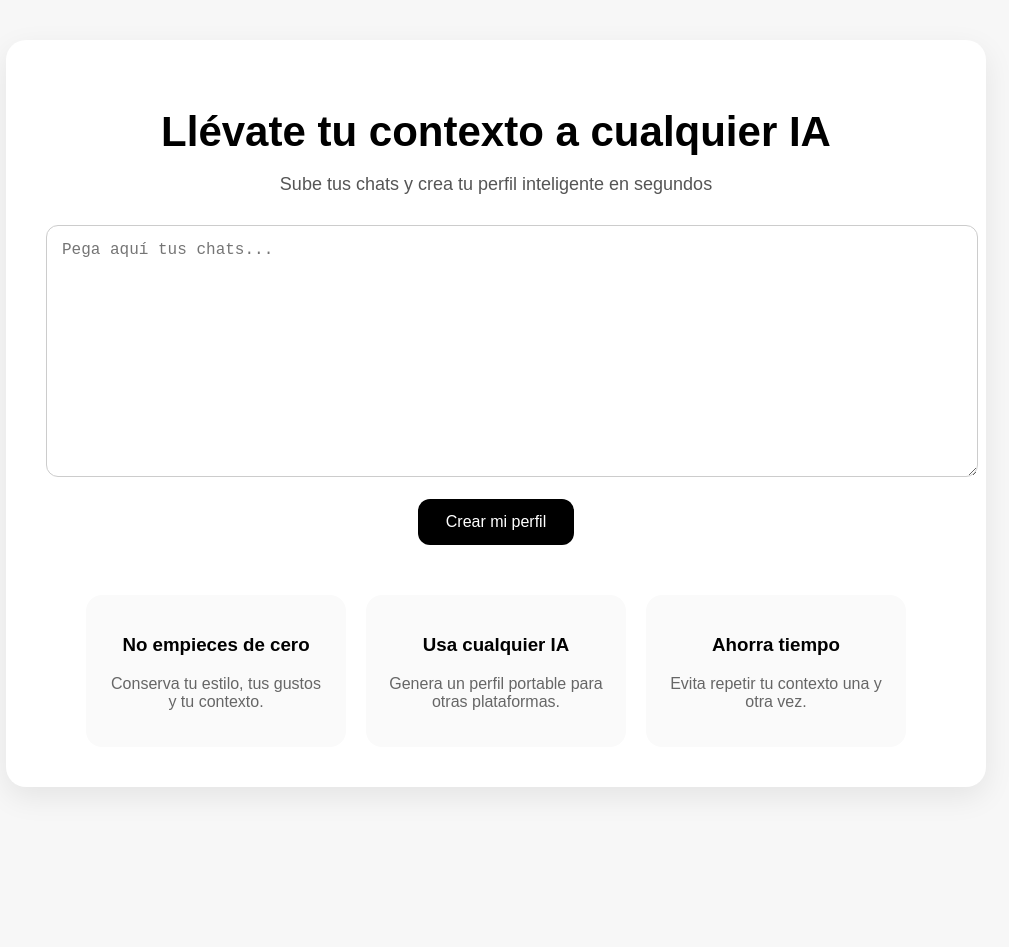
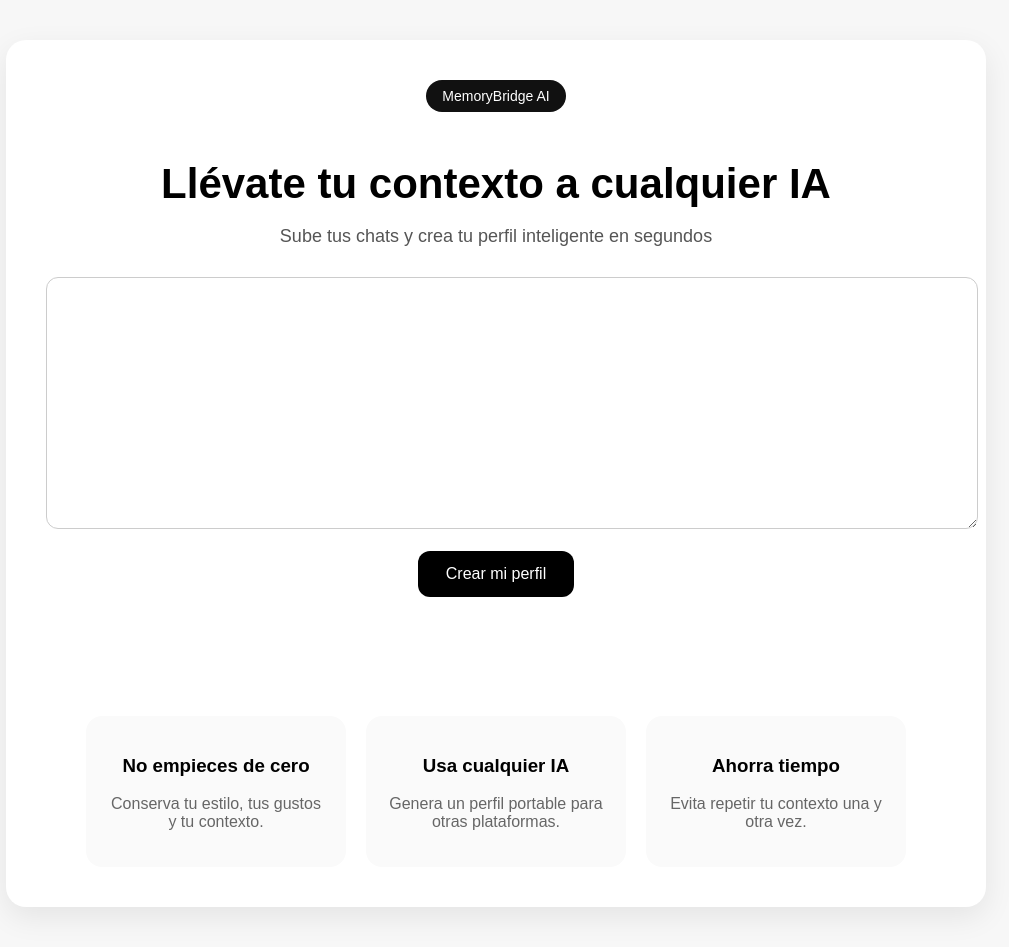
Before and after one commit to nnunezoficial-code/memorybridge, a plain HTML site: page index.html in a window 1280 px wide. Shown: the whole page, without its empty margins (144-1153 px from the left). Before the commit the page ends 827 px from the top, so only its background shows below. Drawn offline with Linux system fonts and the light colour scheme.

Commit message:
Update index.html

```diff
--- a/index.html
+++ b/index.html
@@ -2,27 +2,49 @@
 <html lang="es">
 <head>
   <meta charset="UTF-8">
-  <title>MemoryBridge</title>
+  <title>MemoryBridge AI</title>
 </head>
+
 <body style="font-family: Arial, sans-serif; background: #f7f7f7; margin: 0; padding: 0;">
+
   <div style="max-width: 900px; margin: 40px auto; background: white; padding: 40px; border-radius: 20px; box-shadow: 0 10px 30px rgba(0,0,0,0.08); text-align: center;">
 
-    <h1 style="font-size: 42px; margin-bottom: 10px;">Llévate tu contexto a cualquier IA</h1>
+    <!-- Logo / Nombre -->
+    <div style="display:inline-block; background:#111; color:white; padding:8px 16px; border-radius:999px; font-size:14px; margin-bottom:20px;">
+      MemoryBridge AI
+    </div>
+
+    <!-- Título -->
+    <h1 style="font-size: 42px; margin-bottom: 10px;">
+      Llévate tu contexto a cualquier IA
+    </h1>
+
+    <!-- Subtítulo -->
     <p style="font-size: 18px; color: #555; margin-bottom: 30px;">
       Sube tus chats y crea tu perfil inteligente en segundos
     </p>
 
-    <textarea id="chatInput" placeholder="Pega aquí tus chats..." style="width: 100%; height: 220px; padding: 15px; font-size: 16px; border-radius: 12px; border: 1px solid #ccc; resize: vertical;"></textarea>
+    <!-- Input -->
+    <textarea id="chatInput" placeholder="Pega aquí tus chats..."
+      style="width: 100%; height: 220px; padding: 15px; font-size: 16px; border-radius: 12px; border: 1px solid #ccc; resize: vertical;">
+    </textarea>
 
     <br><br>
 
-    <button onclick="crearPerfil()" style="background: black; color: white; border: none; padding: 14px 28px; font-size: 16px; border-radius: 12px; cursor: pointer;">
+    <!-- Botón -->
+    <button onclick="crearPerfil()"
+      style="background: black; color: white; border: none; padding: 14px 28px; font-size: 16px; border-radius: 12px; cursor: pointer;">
       Crear mi perfil
     </button>
 
-    <div id="resultado" style="margin-top: 40px; text-align: left; white-space: pre-line; font-size: 18px; line-height: 1.6;"></div>
+    <!-- Resultado -->
+    <div id="resultado"
+      style="margin-top: 40px; text-align: left; white-space: pre-line; font-size: 18px; line-height: 1.6;">
+    </div>
 
+    <!-- Beneficios -->
     <div style="margin-top: 50px; display: flex; justify-content: center; gap: 20px; flex-wrap: wrap;">
+
       <div style="background: #fafafa; padding: 20px; border-radius: 16px; width: 220px;">
         <h3>No empieces de cero</h3>
         <p style="color: #666;">Conserva tu estilo, tus gustos y tu contexto.</p>
@@ -37,9 +59,12 @@
         <h3>Ahorra tiempo</h3>
         <p style="color: #666;">Evita repetir tu contexto una y otra vez.</p>
       </div>
+
     </div>
+
   </div>
 
+  <!-- Script -->
   <script>
     function crearPerfil() {
       let texto = document.getElementById("chatInput").value;
@@ -58,4 +83,6 @@
         "⚠️ Esto es una demo. Próximamente análisis real con IA 🚀";
     }
   </script>
+
 </body>
+</html>
```
